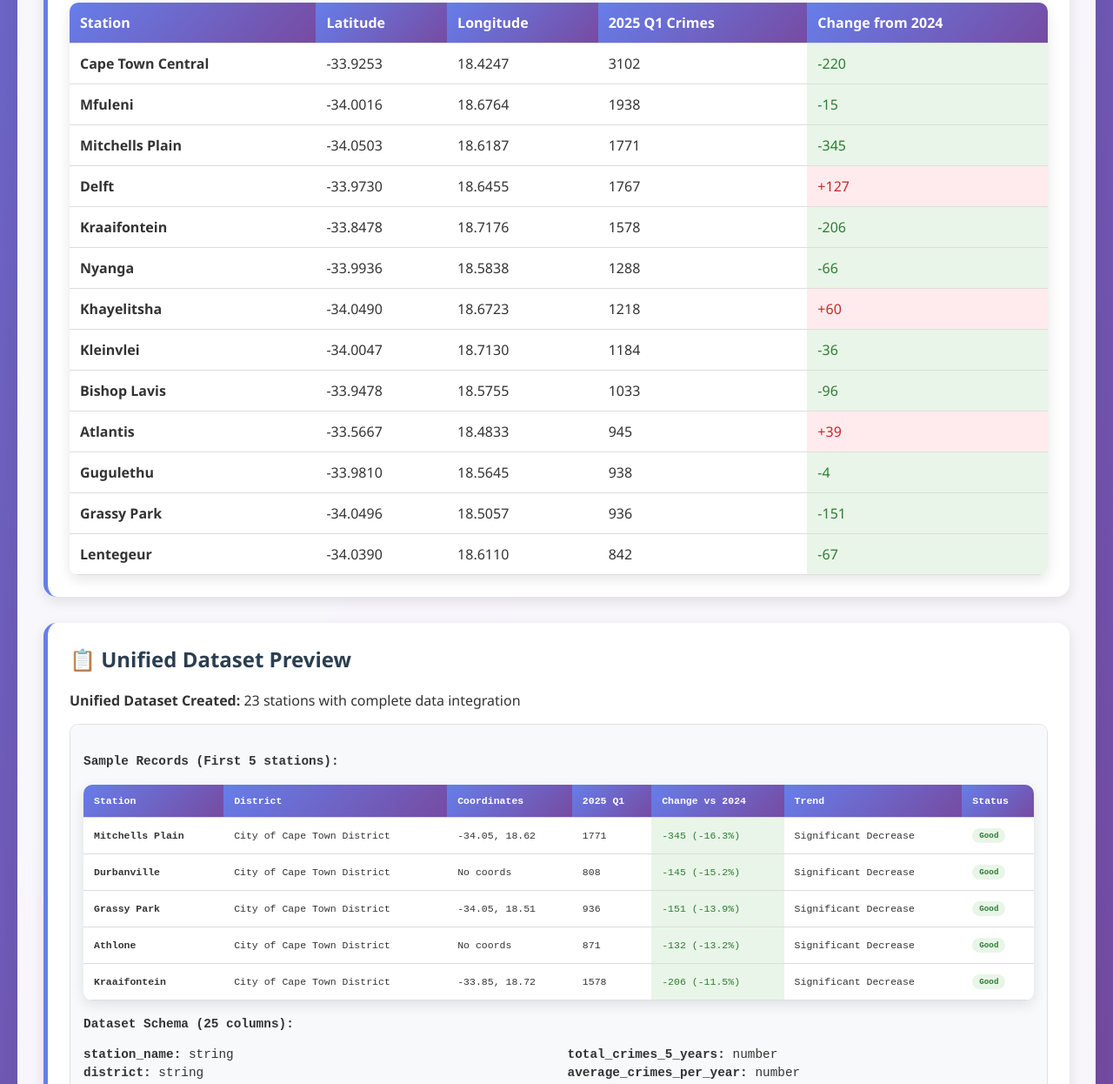
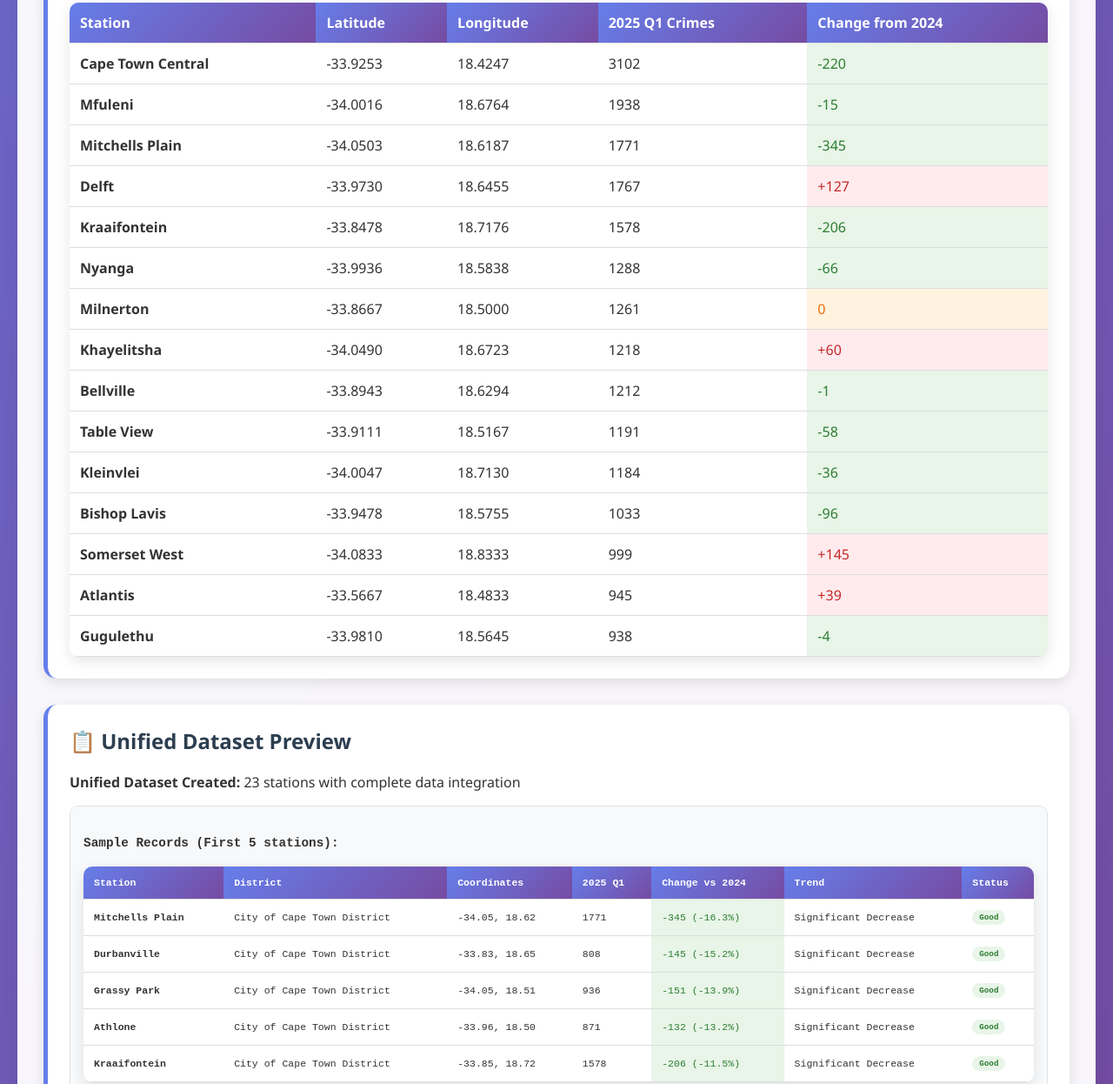
Before and after one commit to Siino-Z/CPT-Crime-Info-hub, a plain HTML site: page index.html in a window 1280 px wide. Shown: the part 2269-3515 px from the top of the page at 87% size. Drawn offline with nearby package versions, Linux system fonts and the light colour scheme.

Commit message:
update html

```diff
--- a/index.html
+++ b/index.html
@@ -422,7 +422,16 @@ Kidnapping,140,167,137,207,146,-61,-0.29468599`,
 "Atlantis","-33.5667","18.4833"
 "Bishop Lavis","-33.9478","18.5755"
 "Nyanga","-33.9936","18.5838"
-"Philippi","-34.0085","18.5670"`
+"Philippi","-34.0085","18.5670"
+"Athlone","-33.96111","18.50306"
+"Durbanville","-33.832500","18.647499"
+"Table View","-33.9111","18.5167"
+"Sea Point","-33.9153","18.3925"
+"Elsies River","-33.9181","18.5767"
+"Bellville","-33.8943","18.6294"
+"Kuilsriver","-33.9269","18.6856"
+"Milnerton","-33.8667","18.5000"
+"Somerset West","-34.0833","18.8333"`
             };
 
             if (!embeddedData[filename]) {
```
